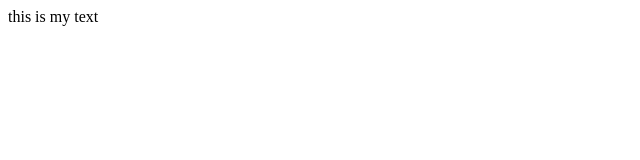
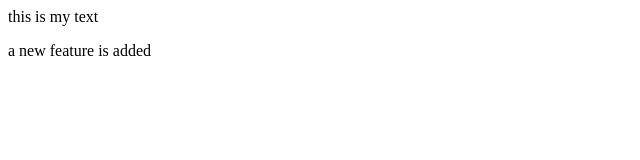
Before and after one commit to Sreejita2023/welcome_me, a plain HTML site: page index.html in a window 1280 px wide. Shown: the whole page, without its empty margins (0-640 px from the left). Drawn offline with Linux system fonts and the light colour scheme.

Commit message:
new feature

```diff
--- a/index.html
+++ b/index.html
@@ -1 +1,2 @@
 <p>this is my text</p>
+<p>a new feature is added</p>
```
